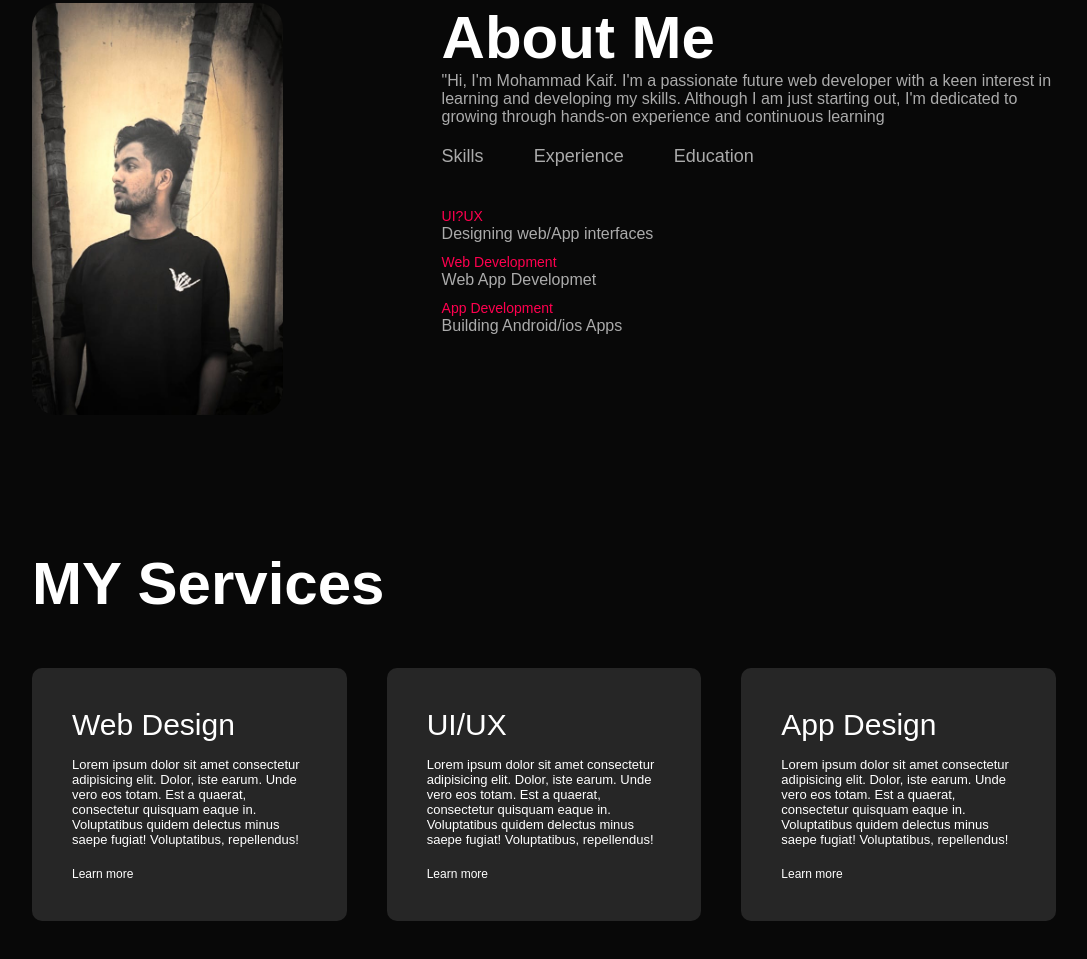
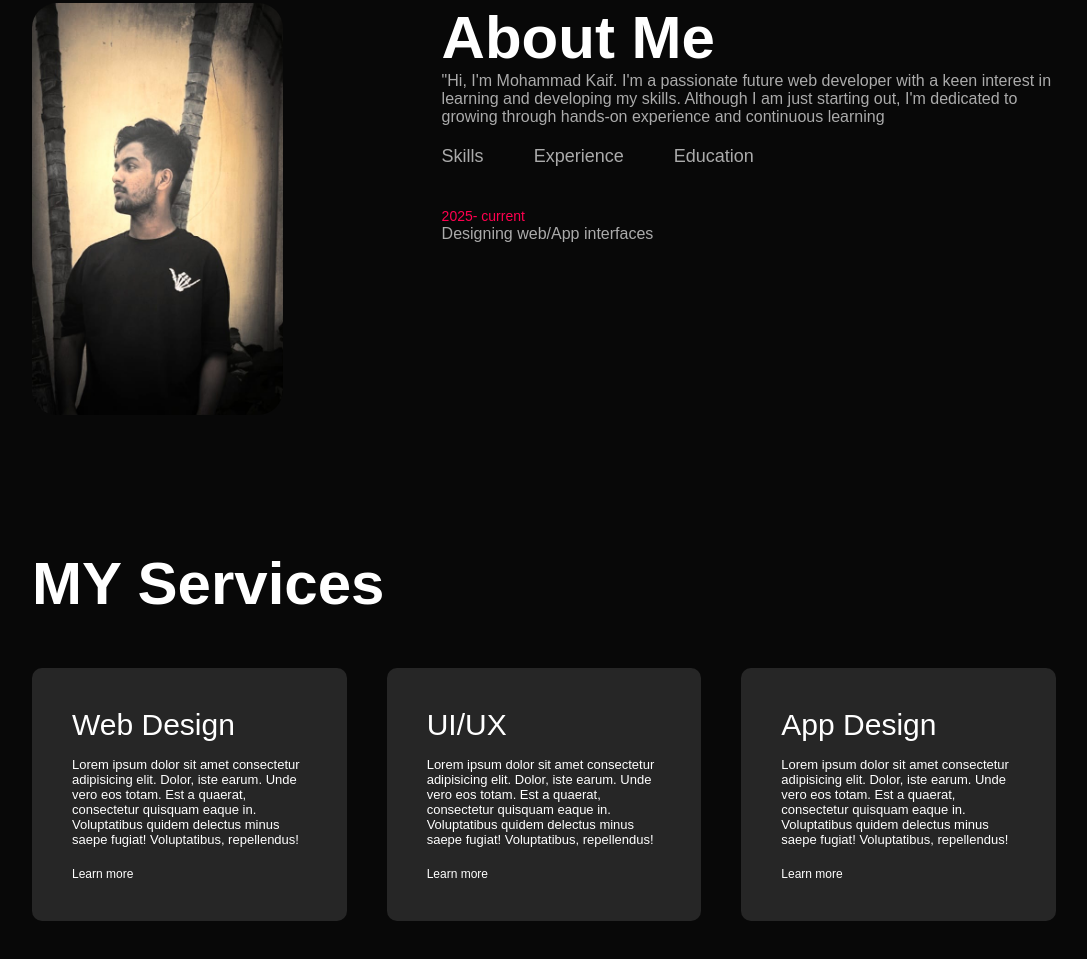
Before and after one commit to Mohammadkaif1721/my-portfolio, a plain HTML site: page index.html in a window 1280 px wide. Shown: the part 887-1846 px from the top of the page, without its empty margins (96-1183 px from the left). Drawn offline with Linux system fonts and the light colour scheme.

Commit message:
Update index.html

```diff
--- a/index.html
+++ b/index.html
@@ -45,14 +45,14 @@
                     <p class="tab-links" onclick="opentab('Education')">Education</p>
                     </div>
 
-                    <div class="tab-content active-tab" id="Skills">
+                    <div class="tab-content" id="Skills">
                         <ul>
                             <li><span>UI?UX</span><br>Designing web/App interfaces</li>
                             <li><span>Web Development</span><br>Web App Developmet</li>
                             <li><span>App Development</span><br>Building Android/ios Apps</li>
                         </ul>
                     </div>
-                    <div class="tab-content" id="Experience ">
+                    <div class="tab-content active-tab" id="Experience ">
                         <ul>
                             <li><span>2025- current</span><br>Designing web/App interfaces</li>
                         </ul>
```
